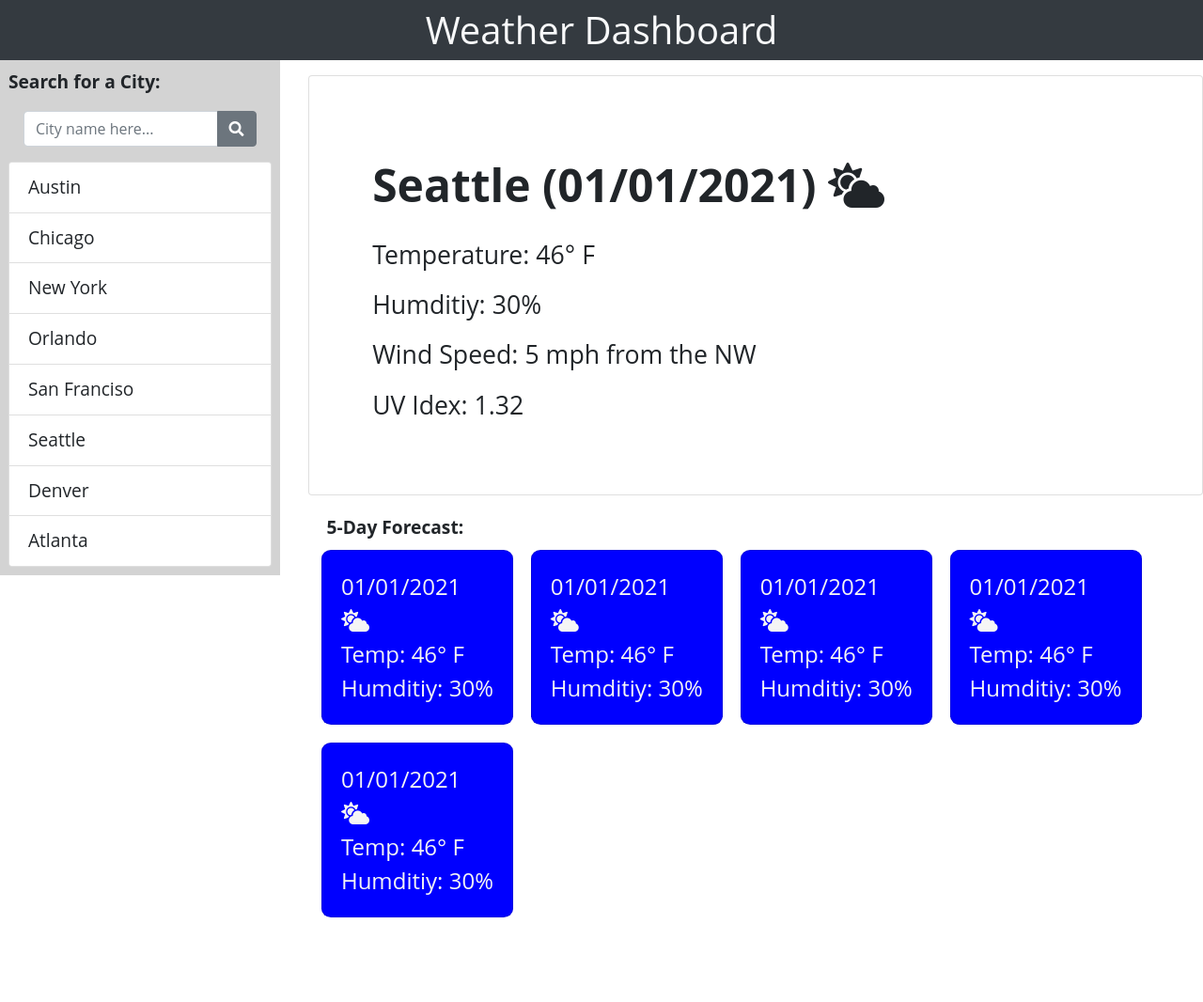
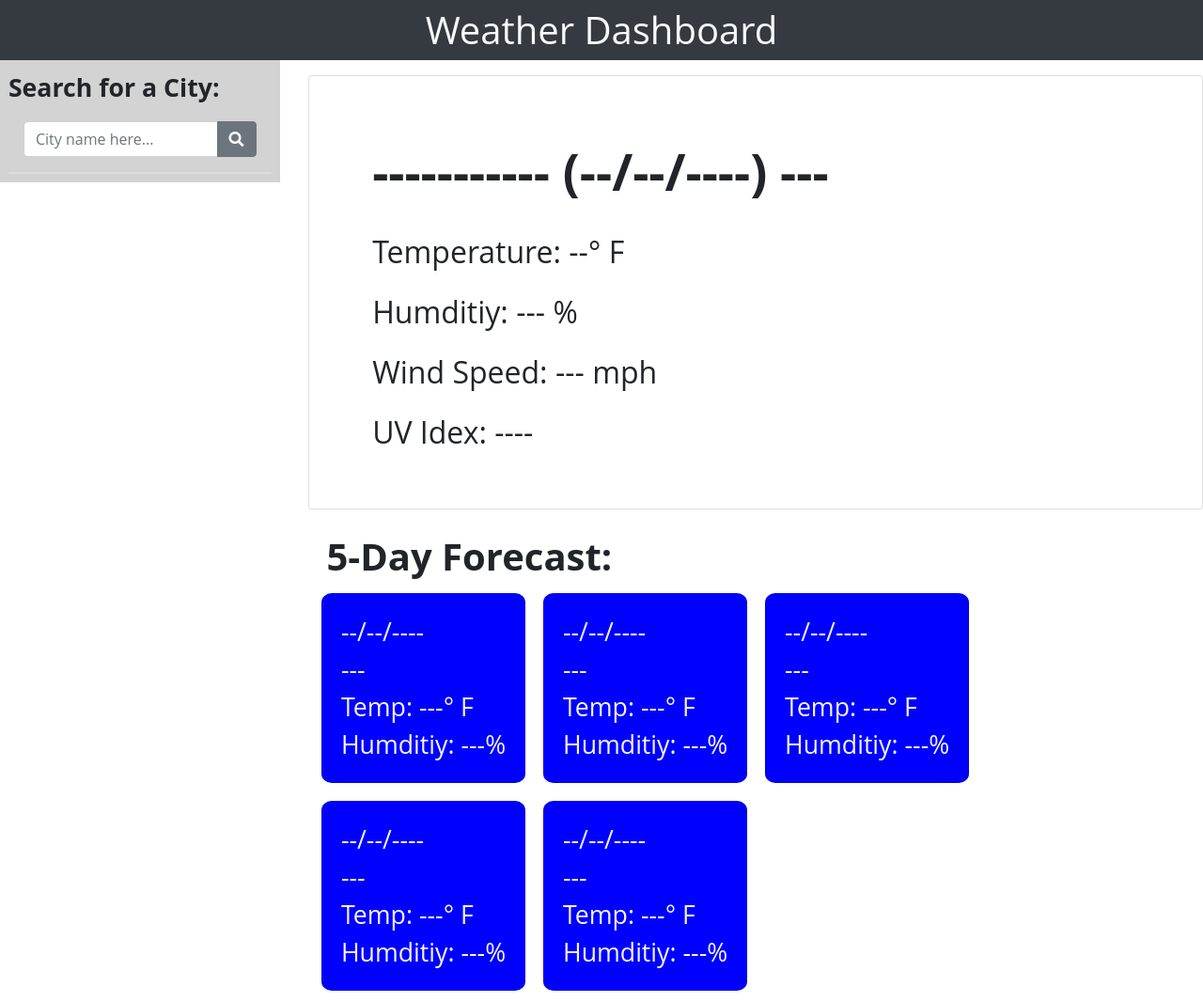
Before and after one commit to Gavin867/06-weather-dashboard, a plain HTML site: page index.html in a window 1280 px wide. Shown: the whole page at 94% size. Before the commit the page ends 1005 px from the top, so only its background shows below. Drawn offline with nearby package versions, Linux system fonts and the light colour scheme.

Commit message:
put place holder dashes in html, commented out li, started working on js functions

```diff
--- a/Develop/CSS/style.css
+++ b/Develop/CSS/style.css
@@ -4,30 +4,20 @@ body {
     margin: 0;
     line-height: 1.5;
     font-family: 'Open Sans', sans-serif;
-    font-size: x-large;
+    font-size: 20pt;
 }
 
 .navbar {
     margin-bottom: 0;
 }
 
-main {
+/* main {
     margin: 0;
-}
+} */
 
-.list-group-item {
+/* .list-group-item {
     font-size: 1.5vw;
-}
-
-h2 {
-    font-size: xxx-large;
-    font-weight: bold;
-}
-
-h3 {
-    font-size: 1.5vw;
-    font-weight: bold;
-}
+} */
 
 aside {
     margin-left: 0;
@@ -37,9 +27,11 @@ aside {
 
 
 #main-display {
-    padding: 5%;
+    padding-left: 5%;
+    padding-top: 3%;
+    padding-bottom: 3%;
     line-height: 2;
-    font-size: 20pt;
+    font-size: 24pt;
 }
 
 .five-day-card {
@@ -48,3 +40,18 @@ aside {
     background-color: blue;
     margin: 1%;
 }
+
+h2 {
+    font-size: 20pt;
+    font-weight: bold;
+}
+
+h3 {
+    font-size: 40pt;
+    font-weight: bold;
+}
+
+h4 {
+    font-size: 30pt;
+    font-weight: bold;
+}
--- a/Develop/JS/script.js
+++ b/Develop/JS/script.js
@@ -0,0 +1,59 @@
+var apiKey = "c91773251f63db01df3cd6ca70045ea5"
+
+function retrieveWeather() {
+    console.log("Button Click")
+
+    var citySearched = $("#searchCity").val();
+
+    var queryURL = "http://api.openweathermap.org/data/2.5/weather?q=" + citySearched + "&appid=" + apiKey;
+
+    console.log(queryURL);
+
+    // Performing our AJAX GET request
+    $.ajax({
+        url: queryURL,
+        method: "GET"
+    })
+
+        .then(function (response) {
+
+            var results = response;
+
+            console.log(results);
+
+            $("#currentCityName").text(results.name)
+
+            var todaysDate = new Date(results.dt).toLocaleDateString("en-US")
+            console.log(todaysDate);
+
+            $("#currentDay").text(todaysDate);
+
+            // variable to grab icon data
+            // var mainIconDisplay =
+
+            $("#mainIcon").text(mainIconDisplay)
+
+            $("#currentCityTemp").text(results.name)
+
+            $("#windSpeed").text(results.name)
+
+            $("#uvIndex").text(results.name)
+        })
+}
+
+// Search city onclick of search button
+$("#searchBtn").on("click", function () {
+    retrieveWeather()
+
+
+});
+
+
+
+// City name is prepended to <ul>
+
+// ajax call retrieves current weather data and the 5 day forceast
+
+// render current weather data into the mainDisplay
+
+// render 5 day forcast into each card
--- a/index.html
+++ b/index.html
@@ -24,13 +24,13 @@
     <main class="row">
 
         <div class="col-3">
-            <aside>
+            <aside class="side-card">
 
-                <h3>Search for a City:</h2>
+                <h2>Search for a City:</h2>
 
                 <form class="input-group p-3">
 
-                    <input type="text" class="form-control" placeholder="City name here...">
+                    <input id="searchCity" type="text" class="form-control" placeholder="City name here...">
 
                     <div class="input-group-append">
 
@@ -46,14 +46,18 @@
 
                 <section id="city-list" class="card">
                     <ul class="list-group list-group-flush">
-                        <li class="list-group-item">Austin</li>
+
+                        <!-- Static list items can be uncomment for fomatting visibility  -->
+
+                        <!-- <li class="list-group-item">Austin</li>
                         <li class="list-group-item">Chicago</li>
                         <li class="list-group-item">New York</li>
                         <li class="list-group-item">Orlando</li>
                         <li class="list-group-item">San Franciso</li>
                         <li class="list-group-item">Seattle</li>
                         <li class="list-group-item">Denver</li>
-                        <li class="list-group-item">Atlanta</li>
+                        <li class="list-group-item">Atlanta</li> -->
+
                     </ul>
                 </section>
 
@@ -65,19 +69,22 @@
             <section id="main-display" class="card mt-3">
                 <div class="card-body">
 
-                    <h2>
-                        <span id="currentCityName">Seattle</span>
-                        (<span id="currentDay">01/01/2021</span>)
-                        <span><i class="fas fa-cloud-sun"></i></span>
-                    </h2>
+                    <h3>
+                        <span id="currentCityName">-----------</span>
+                        (<span id="currentDay">--/--/----</span>)
+                        <span id="mainIcon">---</span>
+                    </h3>
 
-                    <p>Temperature: <span id="currentCityTemp">46</span>&deg F</p>
+                    <p>Temperature: <span id="currentCityTemp">--</span>&deg F</p>
 
-                    <p>Humditiy: <span id="currenCityHumidity">30</span>%</p>
+                    <p>Humditiy: <span id="currenCityHumidity">---</span> %</p>
 
-                    <p>Wind Speed: <span id="windSpeed">5</span> mph from the <span id="windDirection">NW</span></p>
+                    <p>Wind Speed: <span id="windSpeed">---</span> mph</p>
 
-                    <p>UV Idex: <span id="uvIndex">1.32</span></p>
+                        <!-- Ideally would like to include wind direction, but it will take a variable to convert degrees to cardinal directions -->
+                        <!-- mph from the <span id="windDirection">NW</span></p> -->
+
+                    <p>UV Idex: <span id="uvIndex">----</span></p>
 
                 </div>
             </section>
@@ -85,67 +92,67 @@
             <section id="secondary-display">
                 <div class="card-body">
 
-                    <h3>5-Day Forecast:</h3>
+                    <h4>5-Day Forecast:</h4>
 
                     <ul class="row">
 
                         <li id="forecast1" class="card five-day-card">
                             <div class="card-body">
-                                <h5><span id="forcastDate1">01/01/2021</span></h5>
+                                <h5><span id="forcastDate1">--/--/----</span></h5>
 
-                                <p><span id="forcastIcon1"><i class="fas fa-cloud-sun"></i></span></p>
+                                <p><span id="forcastIcon1">---</span></p>
 
-                                <p>Temp: <span id="forcastTemp1">46</span>&deg F</p>
+                                <p>Temp: <span id="forcastTemp1">---</span>&deg F</p>
 
-                                <p>Humditiy: <span id="forcastHumidity1">30</span>%</p>
+                                <p>Humditiy: <span id="forcastHumidity1">---</span>%</p>
                             </div>
                         </li>
 
                         <li id="forecast2" class="card five-day-card">
                             <div class="card-body">
-                                <h5><span id="forcastDate2">01/01/2021</span></h5>
+                                <h5><span id="forcastDate2">--/--/----</span></h5>
 
-                                <p><span id="forcastIcon2"><i class="fas fa-cloud-sun"></i></span></p>
+                                <p><span id="forcastIcon2">---</span></p>
 
-                                <p>Temp: <span id="forcastTemp2">46</span>&deg F</p>
+                                <p>Temp: <span id="forcastTemp2">---</span>&deg F</p>
 
-                                <p>Humditiy: <span id="forcastHumidity2">30</span>%</p>
+                                <p>Humditiy: <span id="forcastHumidity2">---</span>%</p>
                             </div>
                         </li>
 
                         <li id="forecast3" class="card five-day-card">
                             <div class="card-body">
-                                <h5><span id="forcastDate1">01/01/2021</span></h5>
+                                <h5><span id="forcastDate1">--/--/----</span></h5>
 
-                                <p><span id="forcastIcon3"><i class="fas fa-cloud-sun"></i></span></p>
+                                <p><span id="forcastIcon3">---</span></p>
 
-                                <p>Temp: <span id="forcastTemp3">46</span>&deg F</p>
+                                <p>Temp: <span id="forcastTemp3">---</span>&deg F</p>
 
-                                <p>Humditiy: <span id="forcastHumidity3">30</span>%</p>
+                                <p>Humditiy: <span id="forcastHumidity3">---</span>%</p>
                             </div>
                         </li>
 
                         <li id="forecast4" class="card five-day-card">
                             <div class="card-body">
-                                <h5><span id="forcastDate4">01/01/2021</span></h5>
+                                <h5><span id="forcastDate4">--/--/----</span></h5>
 
-                                <p><span id="forcastIcon4"><i class="fas fa-cloud-sun"></i></span></p>
+                                <p><span id="forcastIcon4">---</span></p>
 
-                                <p>Temp: <span id="forcastTemp4">46</span>&deg F</p>
+                                <p>Temp: <span id="forcastTemp4">---</span>&deg F</p>
 
-                                <p>Humditiy: <span id="forcastHumidity4">30</span>%</p>
+                                <p>Humditiy: <span id="forcastHumidity4">---</span>%</p>
                             </div>
                         </li>
 
                         <li id="forecast5" class="card five-day-card">
                             <div class="card-body">
-                                <h5><span id="forcastDate5">01/01/2021</span></h5>
+                                <h5><span id="forcastDate5">--/--/----</span></h5>
 
-                                <p><span id="forcastIcon5"><i class="fas fa-cloud-sun"></i></span></p>
+                                <p><span id="forcastIcon5">---</span></p>
 
-                                <p>Temp: <span id="forcastTemp5">46</span>&deg F</p>
+                                <p>Temp: <span id="forcastTemp5">---</span>&deg F</p>
 
-                                <p>Humditiy: <span id="forcastHumidity1">30</span>%</p>
+                                <p>Humditiy: <span id="forcastHumidity1">---</span>%</p>
                             </div>
                         </li>
 
@@ -159,9 +166,7 @@
 
     </main>
 
-    <script src="https://code.jquery.com/jquery-3.3.1.slim.min.js"
-        integrity="sha384-q8i/X+965DzO0rT7abK41JStQIAqVgRVzpbzo5smXKp4YfRvH+8abtTE1Pi6jizo"
-        crossorigin="anonymous"></script>
+    <script src="https://code.jquery.com/jquery-3.5.1.js" integrity="sha256-QWo7LDvxbWT2tbbQ97B53yJnYU3WhH/C8ycbRAkjPDc=" crossorigin="anonymous"></script>
     <script src="https://cdnjs.cloudflare.com/ajax/libs/popper.js/1.14.7/umd/popper.min.js"
         integrity="sha384-UO2eT0CpHqdSJQ6hJty5KVphtPhzWj9WO1clHTMGa3JDZwrnQq4sF86dIHNDz0W1"
         crossorigin="anonymous"></script>
```
